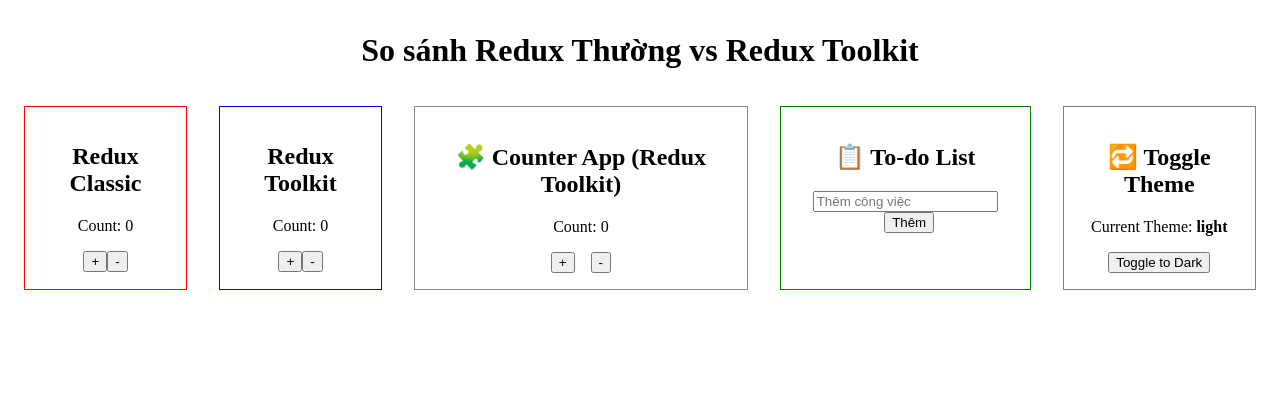
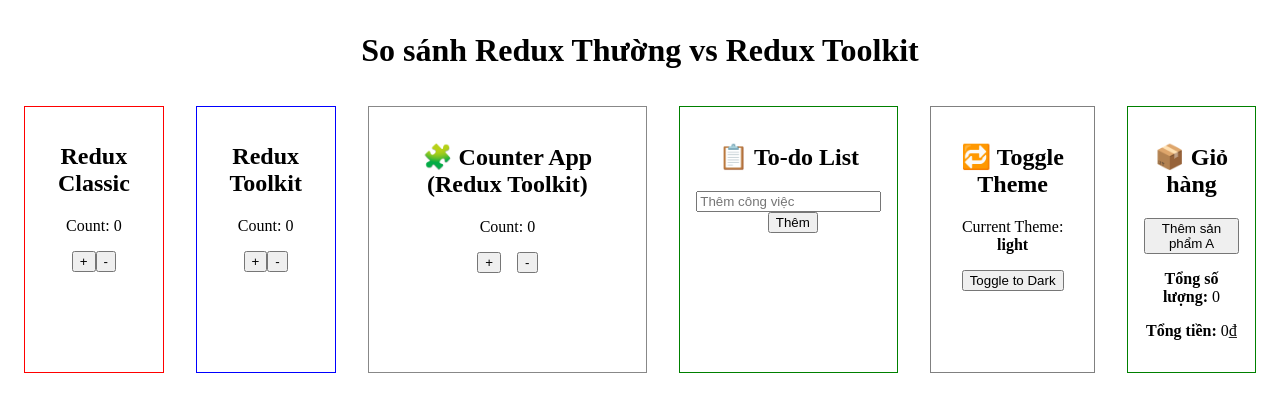
Before and after one commit to HaoLe2710/ReactJS_ThucHanh_22683241_LeNgocHao, a React (Vite) app in the folder lab08/: page / in a window 1280 px wide. Shown: the top 412 px of the page. Built offline with nearby package versions, Linux system fonts and the light colour scheme.

Commit message:
4. Shopping Cart

```diff
--- a/lab08/src/App.jsx
+++ b/lab08/src/App.jsx
@@ -1,4 +1,5 @@
 import CounterApp from './features/CounterApp/CounterApp';
+import ShoppingCart from './features/ShoppingCart/ShoppingCart';
 import ThemeToggle from './features/ThemeToggle/ThemeToggle';
 import TodoApp from './features/TodoApp/TodoApp';
 import ClassicCounter from './reduxClassic/ClassicCounter';
@@ -14,6 +15,7 @@
         <CounterApp/>
         <TodoApp/>
         <ThemeToggle/>
+        <ShoppingCart/>
       </div>
     </div>
   );
--- /dev/null
+++ b/lab08/src/features/ShoppingCart/ShoppingCart.jsx
@@ -0,0 +1,41 @@
+// src/features/ShoppingCart/ShoppingCart.jsx
+import { useDispatch, useSelector } from 'react-redux';
+import { addItem, removeItem, updateQuantity } from './cartSlice';
+
+const sampleProduct = { id: 1, name: 'Sản phẩm A', price: 100000 };
+
+export default function ShoppingCart() {
+  const cartItems = useSelector(state => state.cart.items);
+  const dispatch = useDispatch();
+
+  const totalQuantity = cartItems.reduce((sum, item) => sum + item.quantity, 0);
+  const totalPrice = cartItems.reduce((sum, item) => sum + item.quantity * item.price, 0);
+
+  return (
+    <div style={{ border: '1px solid green', padding: '1rem', margin: '1rem' }}>
+      <h2>📦 Giỏ hàng</h2>
+      <button onClick={() => dispatch(addItem(sampleProduct))}>Thêm sản phẩm A</button>
+
+      <ul>
+        {cartItems.map(item => (
+          <li key={item.id}>
+            {item.name} - {item.price}₫ x
+            <input
+              type="number"
+              value={item.quantity}
+              min="1"
+              onChange={(e) =>
+                dispatch(updateQuantity({ id: item.id, quantity: Number(e.target.value) }))
+              }
+              style={{ width: '50px', margin: '0 5px' }}
+            />
+            <button onClick={() => dispatch(removeItem(item.id))}>Xoá</button>
+          </li>
+        ))}
+      </ul>
+
+      <p><strong>Tổng số lượng:</strong> {totalQuantity}</p>
+      <p><strong>Tổng tiền:</strong> {totalPrice.toLocaleString()}₫</p>
+    </div>
+  );
+}
--- /dev/null
+++ b/lab08/src/features/ShoppingCart/cartSlice.js
@@ -0,0 +1,31 @@
+// src/features/ShoppingCart/cartSlice.js
+import { createSlice } from '@reduxjs/toolkit';
+
+const cartSlice = createSlice({
+  name: 'cart',
+  initialState: {
+    items: []
+  },
+  reducers: {
+    addItem: (state, action) => {
+      const existing = state.items.find(item => item.id === action.payload.id);
+      if (existing) {
+        existing.quantity += 1;
+      } else {
+        state.items.push({ ...action.payload, quantity: 1 });
+      }
+    },
+    removeItem: (state, action) => {
+      state.items = state.items.filter(item => item.id !== action.payload);
+    },
+    updateQuantity: (state, action) => {
+      const item = state.items.find(i => i.id === action.payload.id);
+      if (item) {
+        item.quantity = action.payload.quantity;
+      }
+    }
+  }
+});
+
+export const { addItem, removeItem, updateQuantity } = cartSlice.actions;
+export default cartSlice.reducer;
--- a/lab08/src/store/index.js
+++ b/lab08/src/store/index.js
@@ -3,12 +3,14 @@
 import counterReducer from '../features/CounterApp/counterSlice';
 import todoReducer from '../features/TodoApp/todoSlice';
 import themeReducer from '../features/ThemeToggle/themeSlice';
+import cartReducer from '../features/ShoppingCart/cartSlice';
 
 const store = configureStore({
   reducer: {
     counter: counterReducer,
     todos: todoReducer ,
-    theme: themeReducer
+    theme: themeReducer,
+    cart: cartReducer
   },
 });
 
```
Also changed, not shown: lab08/minh_chung/minhchung_cau4.png (added).
